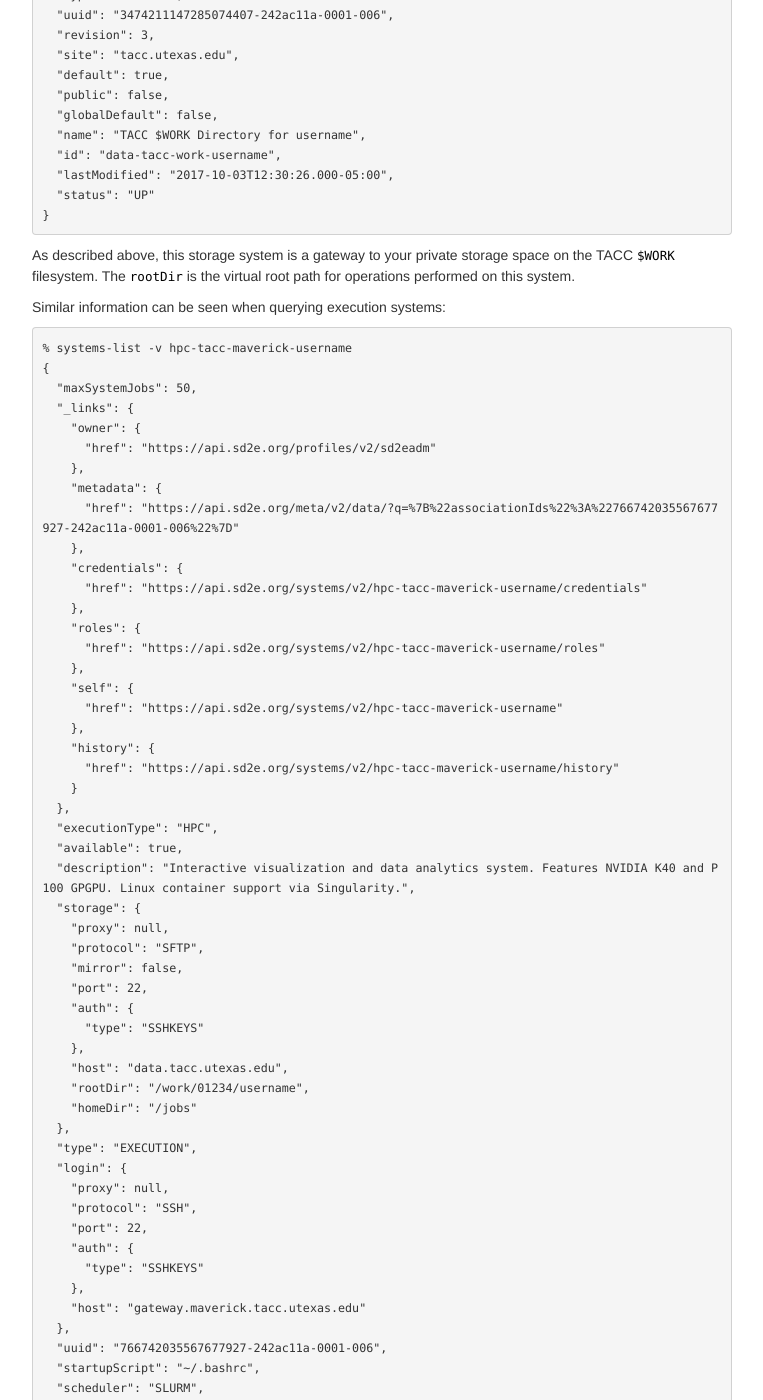
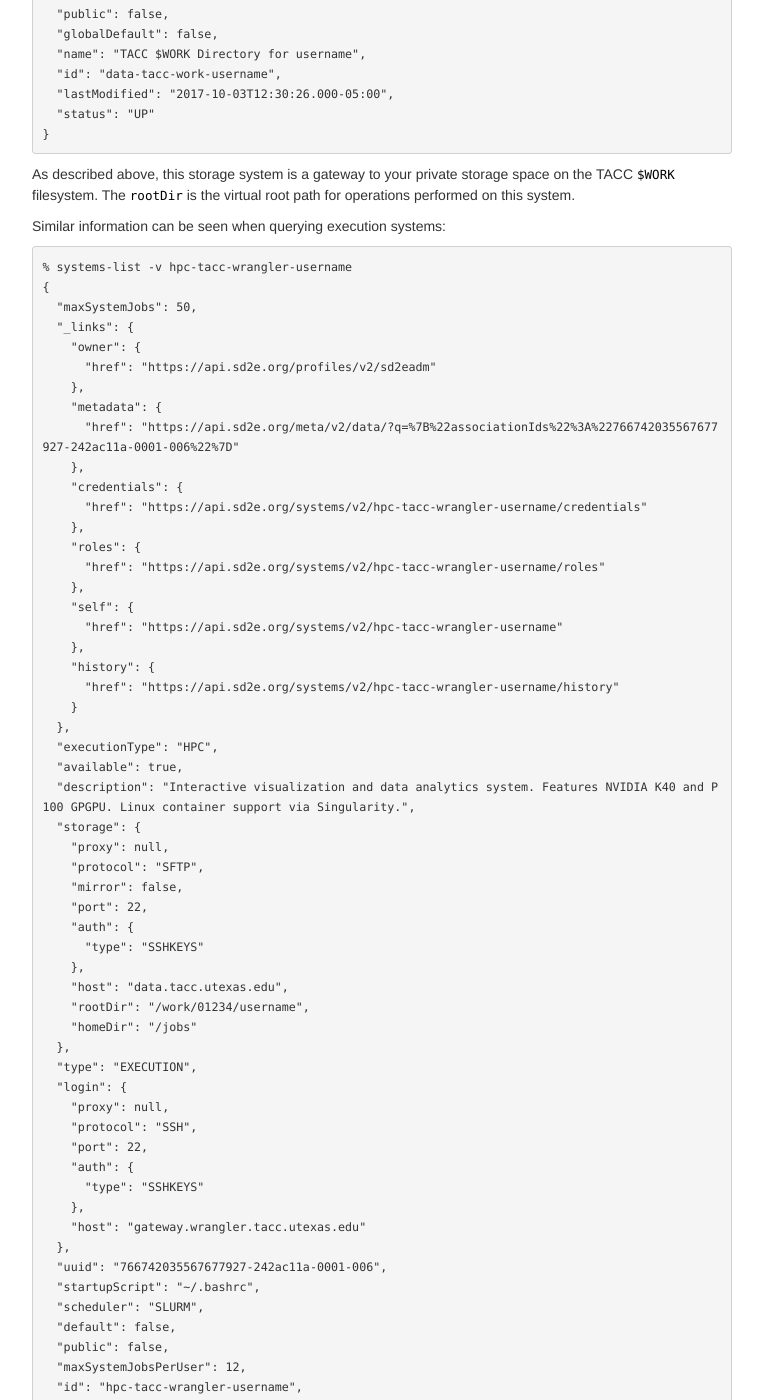
Before and after one commit to SD2E/api-user-guide, a Jekyll site: the page built from docs/02.systems_basics.md, in a window 1280 px wide and 1400 px high, scrolled down 2263 px. Shown: the whole window, without its empty margins (258-1021 px from the left). Built offline with Jekyll 4.4.1, drawn with Linux system fonts in a browser that asks for light colours; some of the changed text lies outside the part shown.

Commit message:
Update 02.systems_basics.md

````diff
--- a/docs/02.systems_basics.md
+++ b/docs/02.systems_basics.md
@@ -42,11 +42,8 @@ Systems where you are able to execute commands and run jobs (called execution sy
 can be found with the following command:
 ```
 % systems-list -E
-hpc-tacc-maverick-username
-hpc-tacc-maverick
 hpc-tacc-wrangler
 hpc-tacc-jetstream
-cli-tacc-maverick
 cli-tacc-wrangler
 ```
 Execution systems come in two different flavors: HPC (high performance computing)
@@ -57,14 +54,13 @@ or [Jetstream](https://jetstream-cloud.org)).
 
 Here is a quick summary of the default execution systems:
 
-* `hpc-tacc-maverick-username`: Your personal execution system for the TACC [Maverick](https://portal.tacc.utexas.edu/user-guides/maverick) supercomputer. Jobs run against this execution system will be submitted to the Maverick job queue on your behalf.
+* `hpc-tacc-ls5-username`: Your personal execution system for the TACC [Lonestar5](https://portal.tacc.utexas.edu/user-guides/lonestar5) supercomputer. Jobs run against this execution system will be submitted to the Lonestar5 job queue on your behalf.
 
-* `*-tacc-maverick`: Public HPC and CLI execution systems for the TACC [Maverick](https://portal.tacc.utexas.edu/user-guides/maverick) supercomputer. Most SD2E community members have `USER` access and will be able to run public applications set up to run on these systems.
+* `hpc-tacc-wrangler-username`: Your personal execution system for the TACC [Wrangler](https://portal.tacc.utexas.edu/user-guides/wrangler) supercomputer. Jobs run against this execution system will be submitted to the Wrangler job queue on your behalf.
 
 * `*-tacc-wrangler`: Public HPC and CLI execution system for the TACC [Wrangler](https://portal.tacc.utexas.edu/user-guides/wrangler) supercomputer. Most SD2E community members have `USER` access and will be able to run public applications set up to run on these systems.
 
 * `hpc-tacc-jetstream`: Public CLI execution system for the TACC [Jetstream](https://portal.tacc.utexas.edu/user-guides/jetstream) cloud resource. Most SD2E community members have `USER` access and will be able to run public applications set up to run on these systems.
-
 
 *Tip: use '`systems-list -h`' to see more usage options*
 
@@ -130,7 +126,7 @@ for operations performed on this system.
 
 Similar information can be seen when querying execution systems:
 ```
-% systems-list -v hpc-tacc-maverick-username
+% systems-list -v hpc-tacc-wrangler-username
 {
   "maxSystemJobs": 50,
   "_links": {
@@ -141,16 +137,16 @@ Similar information can be seen when querying execution systems:
       "href": "https://api.sd2e.org/meta/v2/data/?q=%7B%22associationIds%22%3A%22766742035567677927-242ac11a-0001-006%22%7D"
     },
     "credentials": {
-      "href": "https://api.sd2e.org/systems/v2/hpc-tacc-maverick-username/credentials"
+      "href": "https://api.sd2e.org/systems/v2/hpc-tacc-wrangler-username/credentials"
     },
     "roles": {
-      "href": "https://api.sd2e.org/systems/v2/hpc-tacc-maverick-username/roles"
+      "href": "https://api.sd2e.org/systems/v2/hpc-tacc-wrangler-username/roles"
     },
     "self": {
-      "href": "https://api.sd2e.org/systems/v2/hpc-tacc-maverick-username"
+      "href": "https://api.sd2e.org/systems/v2/hpc-tacc-wrangler-username"
     },
     "history": {
-      "href": "https://api.sd2e.org/systems/v2/hpc-tacc-maverick-username/history"
+      "href": "https://api.sd2e.org/systems/v2/hpc-tacc-wrangler-username/history"
     }
   },
   "executionType": "HPC",
@@ -176,7 +172,7 @@ Similar information can be seen when querying execution systems:
     "auth": {
       "type": "SSHKEYS"
     },
-    "host": "gateway.maverick.tacc.utexas.edu"
+    "host": "gateway.wrangler.tacc.utexas.edu"
   },
   "uuid": "766742035567677927-242ac11a-0001-006",
   "startupScript": "~/.bashrc",
@@ -184,7 +180,7 @@ Similar information can be seen when querying execution systems:
   "default": false,
   "public": false,
   "maxSystemJobsPerUser": 12,
-  "id": "hpc-tacc-maverick-username",
+  "id": "hpc-tacc-wrangler-username",
   "workDir": "",
   "owner": "sd2eadm",
   "revision": 1,
@@ -245,7 +241,7 @@ Similar information can be seen when querying execution systems:
     }
   ],
   "globalDefault": false,
-  "name": "TACC Maverick HPC (username)",
+  "name": "TACC Wrangler HPC (username)",
   "lastModified": "2017-10-03T12:19:41.000-05:00",
   "status": "UP",
   "scratchDir": ""
````
